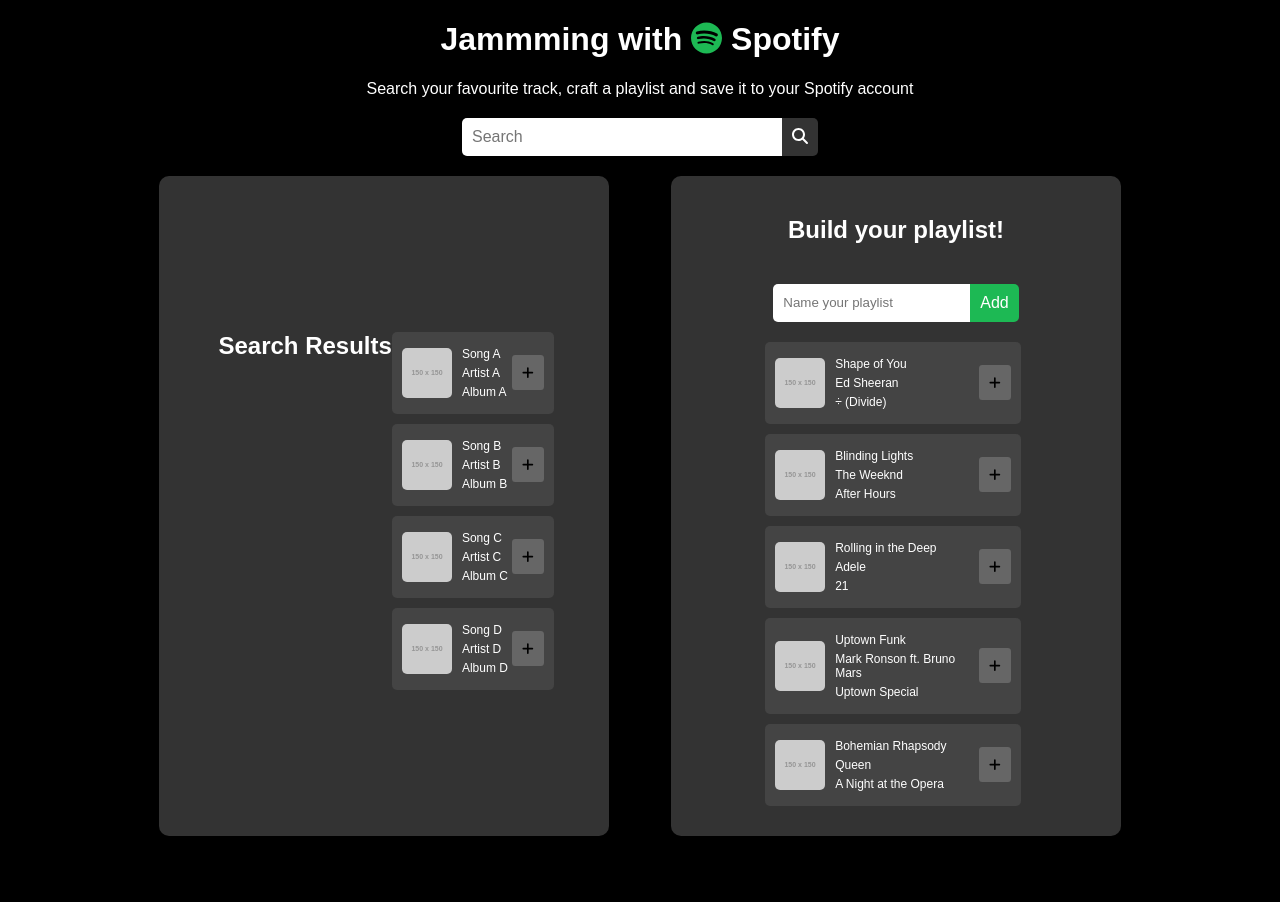
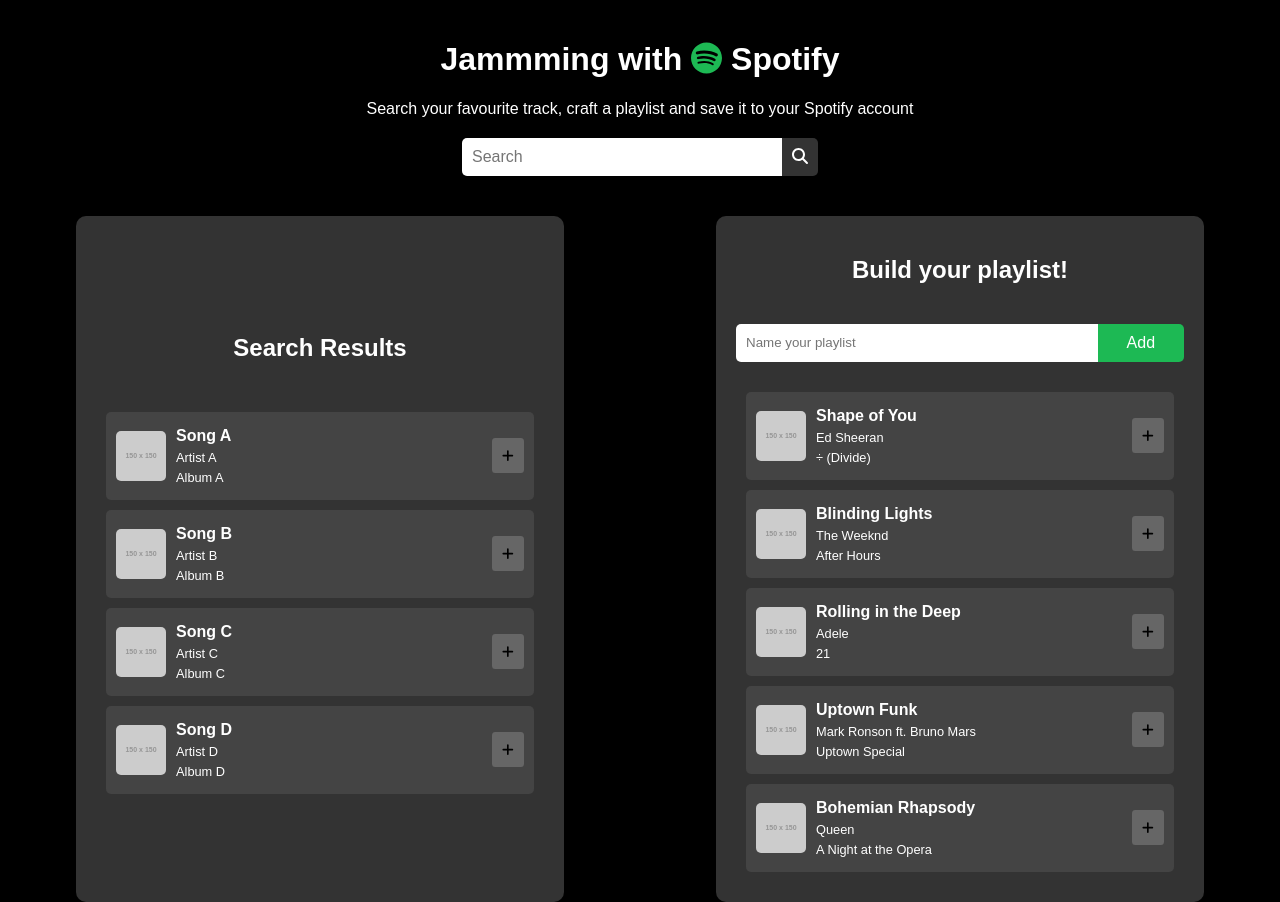
Before and after one commit to dabuar98/jammming, a React (Create React App) app: page / in a window 1280 px wide. Before the commit the page ends 836 px from the top, so only its background shows below. Built offline with nearby package versions, Linux system fonts and the light colour scheme.

Commit message:
Correct styling parameters

```diff
--- a/src/App.css
+++ b/src/App.css
@@ -6,7 +6,9 @@
 }
 
 .container {
-    width: 80%;
+    width: 100%;
+    display: flex;
+    flex-direction: column;
     margin: auto;
     text-align: center;
 }
@@ -30,37 +32,41 @@
 
 .content {
     display: flex;
+    flex-direction: row;
     justify-content: space-around;
+    align-items: stretch;
     margin-top: 20px;
 }
 
 .search-results {
     background-color: #333;
     border-radius: 10px;
-    width: 40%;
+    width: 35%;
     padding: 20px;
     display: flex;
-    flex-wrap: wrap;
+    flex-direction: column;
     justify-content: center;
     align-content: center;
+    text-align: center;
 }
 
 .playlist {
     background-color: #333;
     border-radius: 10px;
-    width: 40%;
+    width: 35%;
     padding: 20px;
     display: flex;
-    flex-wrap: wrap;
+    flex-direction: column;
     justify-content: center;
     align-content: center;
+    text-align: center;
 }
 
 @media only screen and (max-width: 480px){
     .content {
         display: flex;
         flex-wrap: wrap;
-        width: 100%;
+        flex-direction: column;
         justify-content: center;
         align-content: center;
     }
--- a/src/App.js
+++ b/src/App.js
@@ -39,10 +39,9 @@
 
         <div className='content'>
 
-          <div className='search-results'>
-            <h2>Search Results</h2>
-            <SearchResults searchResults={searchResults} onAdd={addTrack}/>
-          </div>
+          <SearchResults
+            searchResults={searchResults}
+            onAdd={addTrack}/>
 
           <Playlist
             playlistName={playlistName}
--- a/src/SearchResults.css
+++ b/src/SearchResults.css
@@ -1,12 +1,12 @@
-.search-results {
+/* .search-results {
     background-color: #333;
     width: 40%;
     padding: 20px;
     border-radius: 10px;
-}
+} */
 
-.track {
-    width: 90%;
+/* .track {
+    width: 100%;
     align-items: center;
     justify-items: center;
-}
+} */
--- a/src/SearchResults.js
+++ b/src/SearchResults.js
@@ -4,9 +4,10 @@
 
 function SearchResults({ searchResults, onAdd }){
     return (
-        <>
+        <div className='search-results'>
+            <h2>Search Results</h2>
             <Tracklist tracks={searchResults} onAdd={onAdd}/>
-        </>
+        </div>
     )
 }
 
--- a/src/Track.css
+++ b/src/Track.css
@@ -1,12 +1,13 @@
 .track {
+    width: inherit;
     font-family: Arial, Helvetica, sans-serif;
-    font-size: 12px;
+    font-size: 0.8rem;
     display: flex;
     justify-content: space-between;
     align-items: center;
     background-color: #444;
     padding: 10px;
-    margin-bottom: 10px;
+    margin: 10px;
     border-radius: 5px;
 }
 
@@ -14,6 +15,11 @@
     width: 50px;
     height: 50px;
     border-radius: 5px;
+}
+
+.track-name {
+    font-weight: bold;
+    font-size: 1rem;
 }
 
 .track-info {
--- a/src/Track.js
+++ b/src/Track.js
@@ -9,7 +9,7 @@
         <div className="track">
             <img src={track.albumArtUrl} alt="Album Cover" />
             <div className="track-info">
-                <p>{track.name}</p>
+                <p className='track-name'>{track.name}</p>
                 <p>{track.artist}</p>
                 <p>{track.album}</p>
             </div>
```
